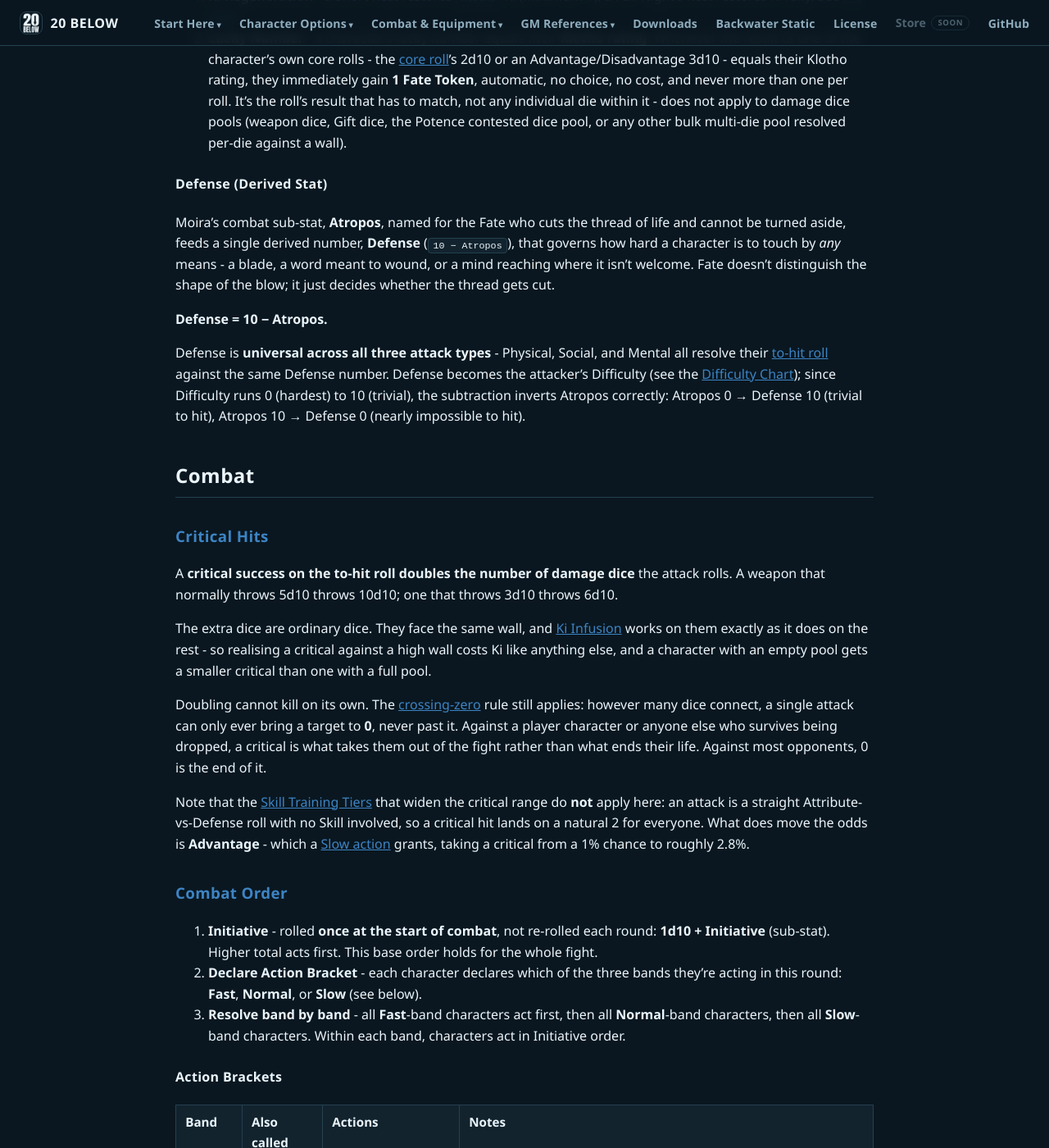
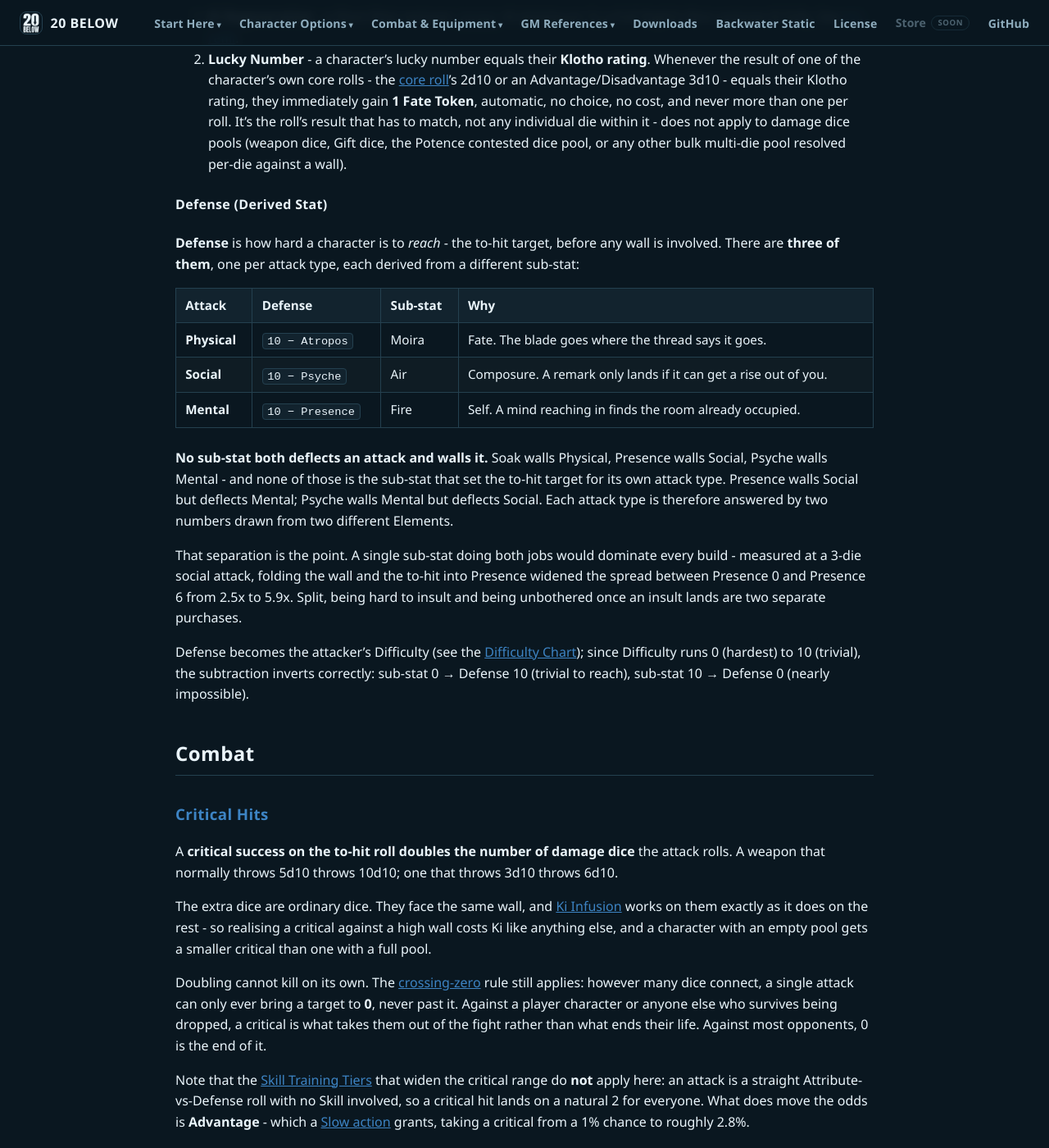
Before and after one commit to feralucce/20_Below, a Jekyll site: the page built from rules/rules.md, in a window 1280 px wide and 1400 px high, scrolled down 14644 px. Shown: the whole window at 82% size. Built offline with Jekyll 4.4.1, drawn with Linux system fonts in a browser that asks for light colours; our own code applies the rules of GitHub Pages for plain Markdown files; some of the changed text lies outside the part shown.

Commit message:
Three Defenses, and the reason players can hold onto
Defense was 10 minus Atropos for every attack, on the grounds that fate
does not care what shape the blow takes. Clean, and it meant a character
built for social dominance was exactly as easy to insult as a nervous
accountant with the same Atropos - Presence only mattered once the words
had already landed, which is backwards for a stat called Presence.

Physical stays on Atropos. Social is 10 minus Psyche: composure, because
a remark only lands if it can get a rise out of you. Mental is 10 minus
Presence: self, because a mind reaching in finds the room occupied.

The rotation is the point, not the flavour. No sub-stat both deflects an
attack and walls it - Presence walls Social but deflects Mental, Psyche
walls Mental but deflects Social - so every attack type is answered by
two numbers from two different Elements. The first shape tried was 10
minus Presence for social, which folds both jobs into one stat and
widened the spread between Presence 0 and Presence 6 from 2.5x to 5.9x on
a 3-die attack. That number is in rules.md as the justification.

The chapter says all of this out loud rather than presenting a table to
be memorised, because a rule players understand is a rule they will
accept. Atropos' own line now claims only Physical Defense, and both the
Social and Mental attack sections name the Defense they use.

The app derives and displays all three. The sheet's Defense breakdown
moved to the social page - it fits the pagination there and reads better
beside the rules it qualifies.

Also lands the escalation cap: a cold open is 1, each landed exchange
raises the ceiling by one, to a maximum of 3. Past 3 takes real material,
not momentum.

Co-Authored-By: Claude Opus 5 <noreply@anthropic.com>

```diff
--- a/docs/player-quick-reference.html
+++ b/docs/player-quick-reference.html
@@ -205,7 +205,8 @@ Generated from the same source the printed sheet uses.</p>
 <div class="cols">
 <h1>Attacking Socially</h1>
 <h2>Attacking Socially</h2>
-<p>Same two steps as any attack. Element vs their <strong>Defense</strong> to land it, then dice one at a time vs their <strong>Presence</strong>, rolling high. Each connecting die costs a <strong>Poise</strong>. Ki Infusion adds your Presence.</p>
+<p>Defense differs by attack: <strong>10-Atropos</strong> physical, <strong>10-Psyche</strong> social, <strong>10-Presence</strong> mental.</p>
+<p>Same two steps as any attack. Element vs their <strong>Social Defense</strong> (10-Psyche) to land it, then dice one at a time vs their <strong>Presence</strong>, rolling high. Each connecting die costs a <strong>Poise</strong>. Ki Infusion adds your Presence.</p>
 <p><strong>The dice are what you brought.</strong></p>
 <table>
 <tbody>
@@ -215,7 +216,7 @@ Generated from the same source the printed sheet uses.</p>
 <tr><td><strong>4</strong></td><td>Something they can't afford said - evidence, a secret, rank, an audience</td></tr>
 <tr><td><strong>5</strong></td><td>A reckoning - all of it, in front of everyone, no exit</td></tr>
 </tbody></table>
-<p><strong>No opening at the top</strong> - an unearned room caps you at 1, however good the material.</p>
+<p><strong>Earn the ceiling</strong> - opening cold you have a 1, however good the line is. Every exchange that lands raises what you can reach by one, to a <strong>maximum of 3</strong>. Past 3 takes real material, not momentum.</p>
 <p><strong>Repeats decay</strong> - the same jab twice is -1 die, a third time nothing.</p>
 <p><strong>Somebody has to be watching</strong> - <strong>-1</strong> unwitnessed, <strong>+1</strong> in front of people whose regard they need. Both floor at 1.</p>
 <p><strong>Mental attacks need a Gift.</strong> There is no unarmed version, and that is the rule, not a gap.</p>
--- a/rules/rules.md
+++ b/rules/rules.md
@@ -128,7 +128,7 @@ Descriptors are one or two-word adjectives, not phrases - *Brutal*, *Brawny*, *I
 
 ### The Passive Wall Triad - Soak, Presence, Psyche
 
-Every attack, regardless of type, resolves in the same two steps. **First, a to-hit roll**: the attacker's Attribute (Earth, Air, Fire, or Water - whichever fits the attack) against the target's [Defense](#defense-derived-stat) as Difficulty, no Skill involved - a straight Attribute-vs-Defense roll, the same formula whether the attack is a fist, a threat, or a mind reaching where it isn't welcome. **Only a success reaches step two.** Then the attack's dice are resolved against the relevant wall stat, per die:
+Every attack, regardless of type, resolves in the same two steps. **First, a to-hit roll**: the attacker's Attribute (Earth, Air, Fire, or Water - whichever fits the attack) against the target's [Defense for that attack type](#defense-derived-stat) as Difficulty, no Skill involved - a straight Attribute-vs-Defense roll, the same formula whether the attack is a fist, a threat, or a mind reaching where it isn't welcome. **Only a success reaches step two.** Then the attack's dice are resolved against the relevant wall stat, per die:
 
 - **Soak** - wall against **Physical** damage dice.
 - **Presence** - wall against **Social** attack dice.
@@ -232,7 +232,7 @@ Potence (Earth's other sub-stat: raw physical power/strength - carrying capacity
 
 #### Mental Attacks - Gift-Sourced Only
 
-A Mental attack resolves exactly like a [Physical](#physical-attacks---weapon-damage--per-die-resolution) or [Social](#social-attacks---leverage--per-die-resolution) one: [to-hit](#the-passive-wall-triad---soak-presence-psyche) with the fitting [Element](#choosing-the-attacking-element) against the target's [Defense](#defense-derived-stat), then dice resolved **individually** against their **Psyche**, a connecting die costing **one [Sanity](#sanity)**. [Ki Infusion](#ki-infusion) adds the attacker's own Psyche, 1 Ki per die.
+A Mental attack resolves exactly like a [Physical](#physical-attacks---weapon-damage--per-die-resolution) or [Social](#social-attacks---leverage--per-die-resolution) one: [to-hit](#the-passive-wall-triad---soak-presence-psyche) with the fitting **[Mental Defense](#defense-derived-stat)** (`10 − Presence`) using the fitting [Element](#choosing-the-attacking-element), then dice resolved **individually** against their **Psyche**, a connecting die costing **one [Sanity](#sanity)**. [Ki Infusion](#ki-infusion) adds the attacker's own Psyche, 1 Ki per die.
 
 **There is no baseline dice source, and this is deliberate.** A weapon gives Physical dice and [leverage](#social-attacks---leverage--per-die-resolution) gives Social dice; nothing gives an ordinary character Mental dice. The pool has to come from one of:
 
@@ -259,7 +259,7 @@ Sanity mirrors Health Levels too, tracking a character's grip on their own mind
 
 #### Social Attacks - Leverage & Per-Die Resolution
 
-A social attack resolves exactly like a [Physical one](#physical-attacks---weapon-damage--per-die-resolution): [to-hit](#the-passive-wall-triad---soak-presence-psyche) with the [Element](#choosing-the-attacking-element) that fits the approach against the target's [Defense](#defense-derived-stat), then damage dice resolved **individually** against their **Presence**, a connecting die costing **one [Poise](#poise)**.
+A social attack resolves exactly like a [Physical one](#physical-attacks---weapon-damage--per-die-resolution): [to-hit](#the-passive-wall-triad---soak-presence-psyche) with the [Element](#choosing-the-attacking-element) that fits the approach against the target's **[Social Defense](#defense-derived-stat)** (`10 − Psyche`), then damage dice resolved **individually** against their **Presence**, a connecting die costing **one [Poise](#poise)**.
 
 **The dice come from leverage** - what the attacker brought to the exchange, not what they are. It is the direct analogue of the weapon setting Physical dice: the one part of an attack sourced from outside the character. The GM rates it when the attack is declared.
 
@@ -273,7 +273,7 @@ A social attack resolves exactly like a [Physical one](#physical-attacks---weapo
 
 Three constraints keep the ladder from collapsing upward:
 
-- **No opening at the top.** The rating is what the moment supports. An unearned room caps the attack at **1**, however good the material.
+- **Earn the ceiling.** A cold open is capped at **1**, however good the material. Each exchange that lands raises the ceiling by **1**, to a **maximum of 3** - past 3 requires actual leverage (evidence, a secret, rank), not accumulated momentum.
 - **Repeats decay.** The same line a second time is worth **-1 die**; a third time, nothing. New material or a smaller rating.
 - **Audience matters.** Social damage is public. **-1 die** with no witnesses; **+1** in front of people whose regard the target actually needs. Both floor at 1.
 
@@ -338,11 +338,19 @@ Two passive functions, both "gives" like Health/Soak/Presence/Psyche - no roll,
 
 #### Defense (Derived Stat)
 
-Moira's combat sub-stat, **Atropos**, named for the Fate who cuts the thread of life and cannot be turned aside, feeds a single derived number, **Defense** (`10 − Atropos`), that governs how hard a character is to touch by *any* means - a blade, a word meant to wound, or a mind reaching where it isn't welcome. Fate doesn't distinguish the shape of the blow; it just decides whether the thread gets cut.
+**Defense** is how hard a character is to *reach* - the to-hit target, before any wall is involved. There are **three of them**, one per attack type, each derived from a different sub-stat:
 
-**Defense = 10 − Atropos.**
+| Attack | Defense | Sub-stat | Why |
+|---|---|---|---|
+| **Physical** | `10 − Atropos` | Moira | Fate. The blade goes where the thread says it goes. |
+| **Social** | `10 − Psyche` | Air | Composure. A remark only lands if it can get a rise out of you. |
+| **Mental** | `10 − Presence` | Fire | Self. A mind reaching in finds the room already occupied. |
 
-Defense is **universal across all three attack types** - Physical, Social, and Mental all resolve their [to-hit roll](#the-passive-wall-triad---soak-presence-psyche) against the same Defense number. Defense becomes the attacker's Difficulty (see the [Difficulty Chart](#difficulty-chart)); since Difficulty runs 0 (hardest) to 10 (trivial), the subtraction inverts Atropos correctly: Atropos 0 → Defense 10 (trivial to hit), Atropos 10 → Defense 0 (nearly impossible to hit).
+**No sub-stat both deflects an attack and walls it.** Soak walls Physical, Presence walls Social, Psyche walls Mental - and none of those is the sub-stat that set the to-hit target for its own attack type. Presence walls Social but deflects Mental; Psyche walls Mental but deflects Social. Each attack type is therefore answered by two numbers drawn from two different Elements.
+
+That separation is the point. A single sub-stat doing both jobs would dominate every build - measured at a 3-die social attack, folding the wall and the to-hit into Presence widened the spread between Presence 0 and Presence 6 from 2.5x to 5.9x. Split, being hard to insult and being unbothered once an insult lands are two separate purchases.
+
+Defense becomes the attacker's Difficulty (see the [Difficulty Chart](#difficulty-chart)); since Difficulty runs 0 (hardest) to 10 (trivial), the subtraction inverts correctly: sub-stat 0 → Defense 10 (trivial to reach), sub-stat 10 → Defense 0 (nearly impossible).
 
 ## Combat
 
```
Also changed, not shown: app/state.js (+7 -0 lines), app/steps/13-sheet.js (+8 -0 lines), brew/examples/player-quick-reference.md (+4 -2 lines), webbook/how-to-play.md (+15 -5 lines).
